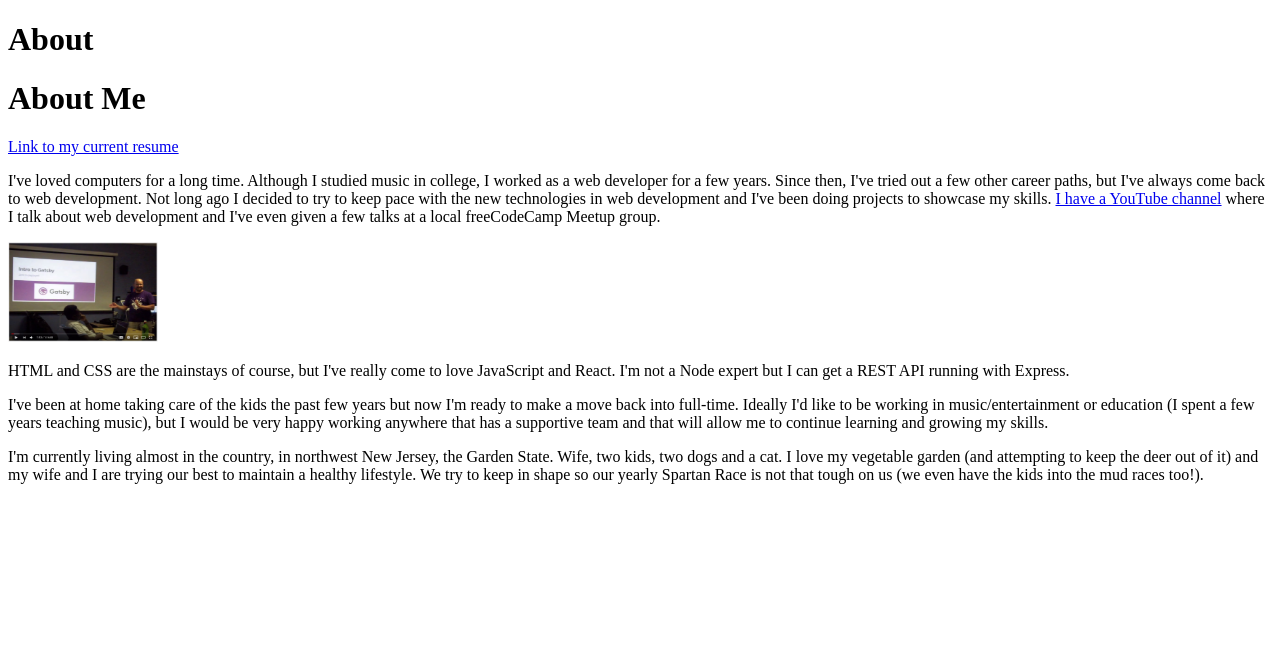
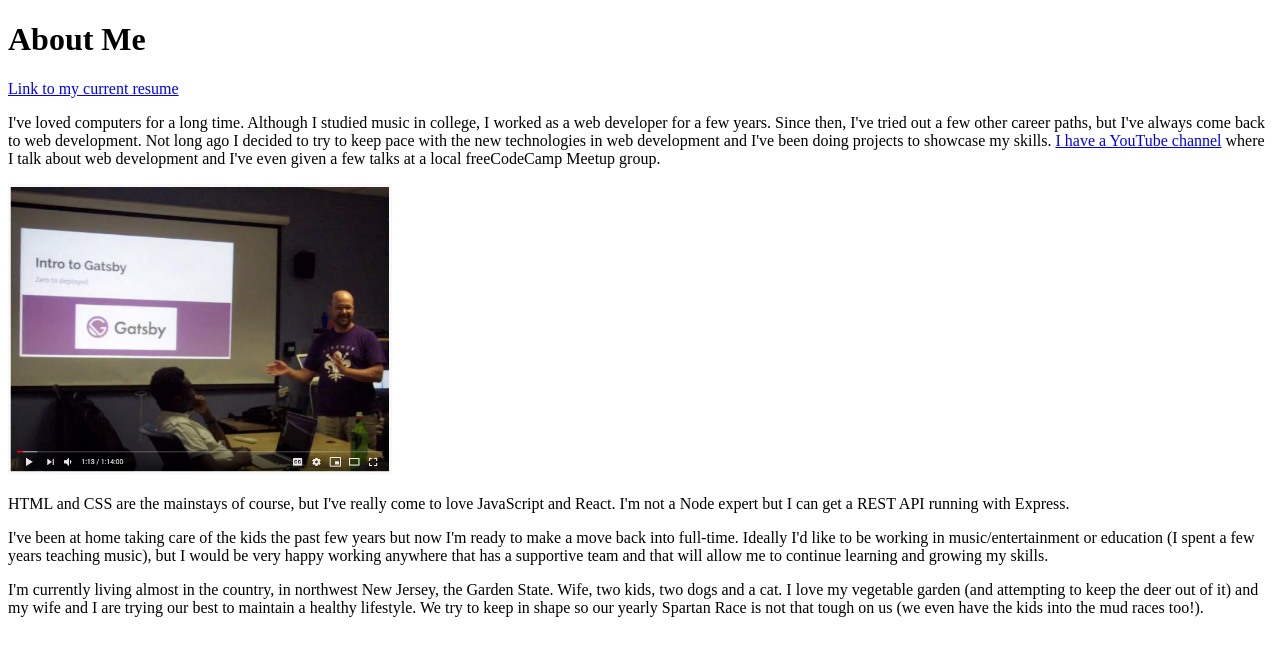
Before and after one commit to bushbass/new-blog-portfolio-next, a Next.js app: page /about in a window 1280 px wide. Shown: the top 656 px of the page. Built offline with nearby package versions, Linux system fonts and the light colour scheme.

Commit message:
added max width fall large screen sizes

```diff
--- a/pages/about.jsx
+++ b/pages/about.jsx
@@ -1,12 +1,11 @@
-import Image from 'next/image'
+import Image from 'next/image';
 function About() {
   return (
-    <main className='main'>
-      <h1 className='title'>About </h1>
-      <div className='container'>
+    <div className="container about-body">
+      <main className="main skills">
         <h1>About Me</h1>
         <p>
-          <a href='http://AlexNielsen.net/resume'>Link to my current resume</a>
+          <a href="http://AlexNielsen.net/resume">Link to my current resume</a>
         </p>
         <div>
           I&apos;ve loved computers for a long time. Although I studied music in
@@ -15,20 +14,22 @@ function About() {
           come back to web development. Not long ago I decided to try to keep
           pace with the new technologies in web development and I&apos;ve been
           doing projects to showcase my skills.{' '}
-          <a href='https://www.youtube.com/channel/UCqdNQHOLz3PmB4cDvQkdQ1w/'>
+          <a href="https://www.youtube.com/channel/UCqdNQHOLz3PmB4cDvQkdQ1w/">
             I have a YouTube channel
           </a>{' '}
           where I talk about web development and I&apos;ve even given a few
           talks at a local freeCodeCamp Meetup group.{' '}
           <p>
             {' '}
-            <Image
-              width={150}
-              height={100}
-              src='/images/alex-presenting.png'
-              className='presenting-image'
-              alt='Alex Nielsen doing a presentation at a Meetup'
-            />
+            <div className="presenting-image-wrapper">
+              <Image
+                width={384}
+                height={291}
+                src="/images/alex-presenting.png"
+                className="presenting-image"
+                alt="Alex Nielsen giving a presentation at a Meetup"
+              />
+            </div>
           </p>
           <p>
             HTML and CSS are the mainstays of course, but I&apos;ve really come
@@ -52,9 +53,9 @@ function About() {
             on us (we even have the kids into the mud races too!).
           </p>
         </div>
-      </div>
-    </main>
-  )
+      </main>
+    </div>
+  );
 }
 
-export default About
+export default About;
--- a/styles/Home.module.css
+++ b/styles/Home.module.css
@@ -1,5 +1,6 @@
 .container {
   padding: 0 2rem;
+  display: grid;
 }
 
 .main {
--- a/styles/globals.css
+++ b/styles/globals.css
@@ -18,6 +18,18 @@ a {
 /* my styles */
 .container {
   padding: 0 2rem;
+}
+.skills {
+  max-width: 750px;
+}
+.about-body {
+  min-height: 50vh;
+  padding: 4rem 0;
+  flex: 1;
+  display: flex;
+  flex-direction: column;
+  justify-content: center;
+  align-items: center;
 }
 .title,
 .description {
@@ -59,6 +71,15 @@ a {
 .social-image-wrapper > a {
   margin-right: 10px;
 }
+.presenting-image-wrapper {
+  box-sizing: content-box;
+  float: right;
+}
+/* the magic happens here */
+.presenting-image-wrapper > a {
+  margin-right: 10px;
+}
+
 /* Hamburger menu styling */
 /* Position and sizing of burger button */
 .bm-burger-button {
```
Also changed, not shown: pages/blog/[slug].jsx (+10 -7 lines), pages/index.js (+5 -5 lines).
